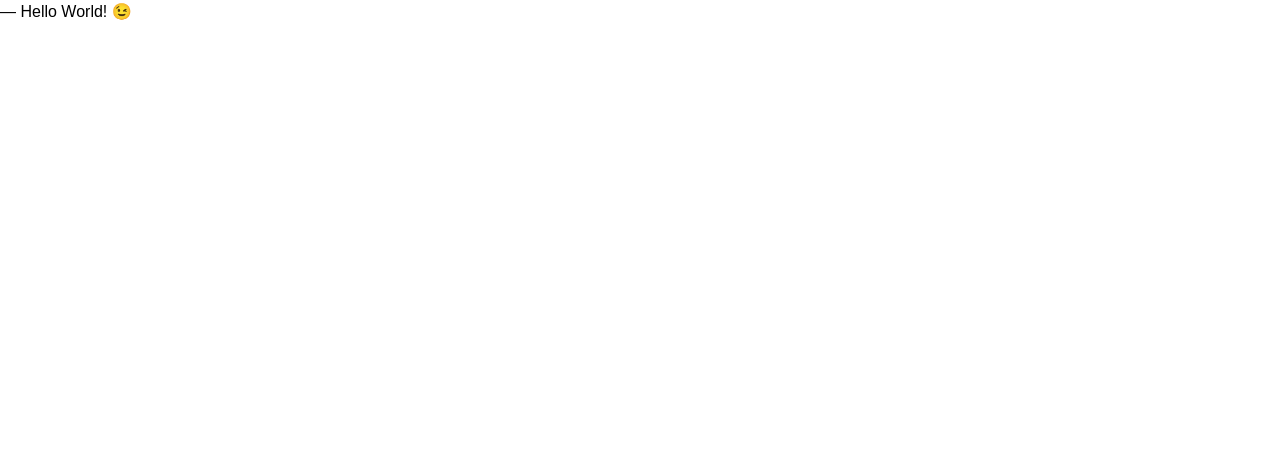
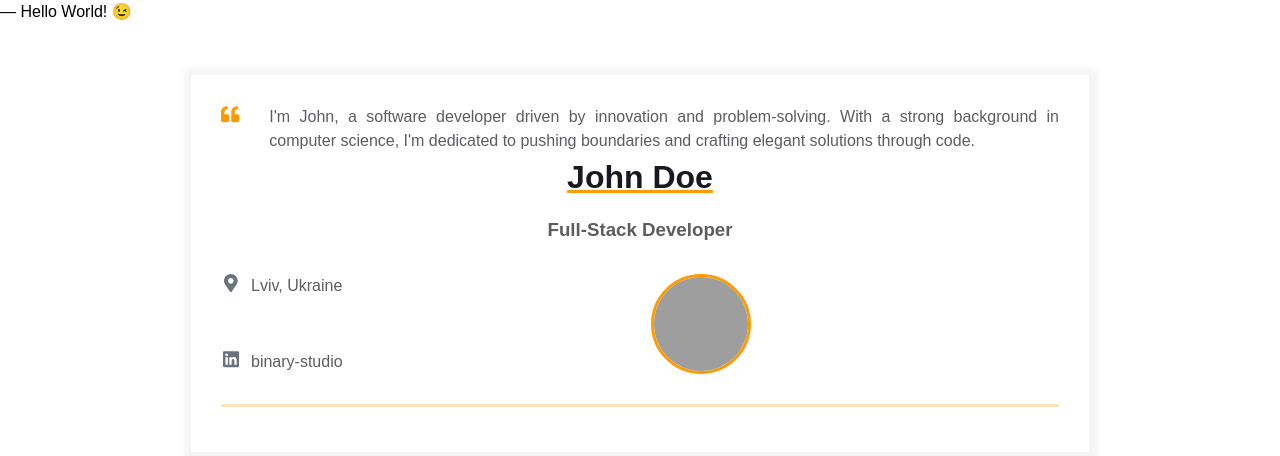
Before and after one commit to JD-Rosales/homepage, a plain HTML site: page index.html in a window 1280 px wide. Drawn offline with Linux system fonts and the light colour scheme; grey boxes are pictures that could not be loaded.

Commit message:
Added resume content template

```diff
--- a/index.html
+++ b/index.html
@@ -8,5 +8,96 @@
   </head>
   <body>
     ― Hello World! &#x1F609;
+    <main>
+      <div class="resume">
+        <div class="container">
+          <div class="resume__block">
+            <div class="intro">
+              <div class="intro__icon-wrapper">
+                <svg
+                  class="intro__icon"
+                  xmlns="http://www.w3.org/2000/svg"
+                  viewBox="0 0 512 512"
+                >
+                  <path
+                    d="M464 256h-80v-64c0-35.3 28.7-64 64-64h8c13.3 0 24-10.7
+            24-24V56c0-13.3-10.7-24-24-24h-8c-88.4 0-160 71.6-160 160v240c0
+            26.5 21.5 48 48 48h128c26.5 0 48-21.5
+            48-48V304c0-26.5-21.5-48-48-48zm-288 0H96v-64c0-35.3 28.7-64
+            64-64h8c13.3 0 24-10.7 24-24V56c0-13.3-10.7-24-24-24h-8C71.6 32 0
+            103.6 0 192v240c0 26.5 21.5 48 48 48h128c26.5 0
+            48-21.5 48-48V304c0-26.5-21.5-48-48-48z"
+                  ></path>
+                </svg>
+              </div>
+              <p class="intro_text">
+                I'm John, a software developer driven by innovation and
+                problem-solving. With a strong background in computer science,
+                I'm dedicated to pushing boundaries and crafting elegant
+                solutions through code.
+              </p>
+            </div>
+            <h1 class="contact-info__header">John Doe</h1>
+            <h3 class="contact-info__sub-header">Full-Stack Developer</h3>
+
+            <div class="contact_info_container fh">
+              <div class="contact-info__block">
+                <a href="" rel="author" class="contact-info__item">
+                  <div class="contact-info__item-icon-wrapper">
+                    <svg
+                      class="contact-info__item-icon"
+                      xmlns="http://www.w3.org/2000/svg"
+                      viewBox="0 0 384 512"
+                    >
+                      <path
+                        d="M172.268 501.67C26.97 291.031 0 269.413 0 192 0 85.961 85.961 0
+        192 0s192 85.961 192 192c0 77.413-26.97 99.031-172.268 309.67-9.535
+        13.774-29.93 13.773-39.464 0zM192 272c44.183 0 80-35.817
+        80-80s-35.817-80-80-80-80 35.817-80 80 35.817 80 80 80z"
+                      ></path>
+                    </svg>
+                  </div>
+                  <span>Lviv, Ukraine</span>
+                </a>
+                <a
+                  href="https://ua.linkedin.com/company/binary-studio_241166"
+                  rel="author"
+                  class="contact-info__item"
+                >
+                  <div class="contact-info__item-icon-wrapper">
+                    <svg
+                      class="contact-info__item-icon"
+                      xmlns="http://www.w3.org/2000/svg"
+                      viewBox="0 0 448 512"
+                    >
+                      <path
+                        d="M416 32H31.9C14.3 32 0 46.5 0 64.3v383.4C0 465.5 14.3 480 31.9
+        480H416c17.6 0 32-14.5 32-32.3V64.3c0-17.8-14.4-32.3-32-32.3zM135.4
+        416H69V202.2h66.5V416zm-33.2-243c-21.3 0-38.5-17.3-38.5-38.5S80.9
+        96 102.2 96c21.2 0 38.5 17.3 38.5 38.5 0 21.3-17.2 38.5-38.5
+        38.5zm282.1 243h-66.4V312c0-24.8-.5-56.7-34.5-56.7-34.6 0-39.9
+        27-39.9 54.9V416h-66.4V202.2h63.7v29.2h.9c8.9-16.8 30.6-34.5
+        62.9-34.5 67.2 0 79.7 44.3 79.7 101.9V416z"
+                      ></path>
+                    </svg>
+                  </div>
+                  <span>binary-studio</span>
+                </a>
+              </div>
+
+              <div class="contact-info__block contact-info__block--center">
+                <img
+                  class="contact-info__avatar"
+                  src="assets/avatar.png"
+                  alt="Avatar"
+                />
+              </div>
+
+              <div class="contact-info__block"></div>
+            </div>
+          </div>
+        </div>
+      </div>
+    </main>
   </body>
 </html>
```
Also changed, not shown: 1 other file.
